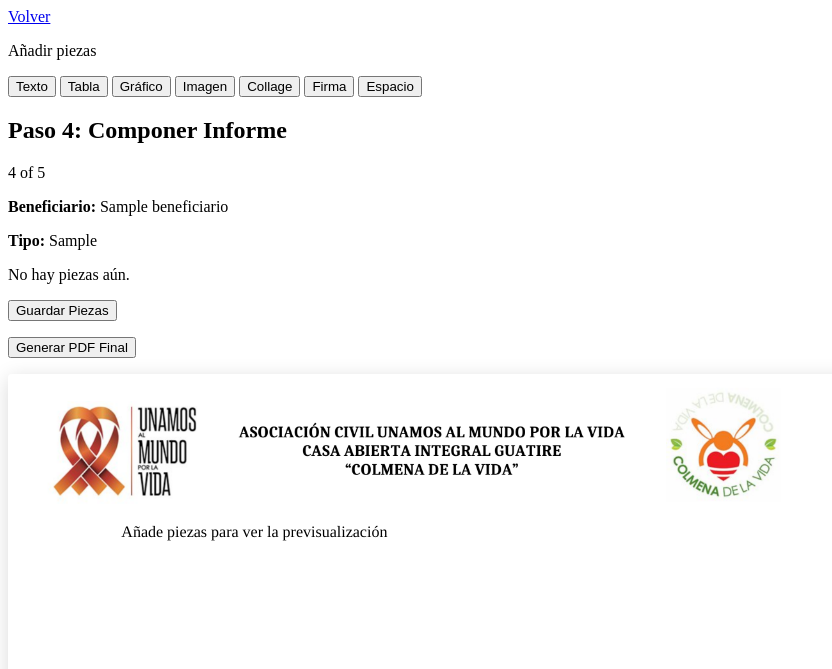
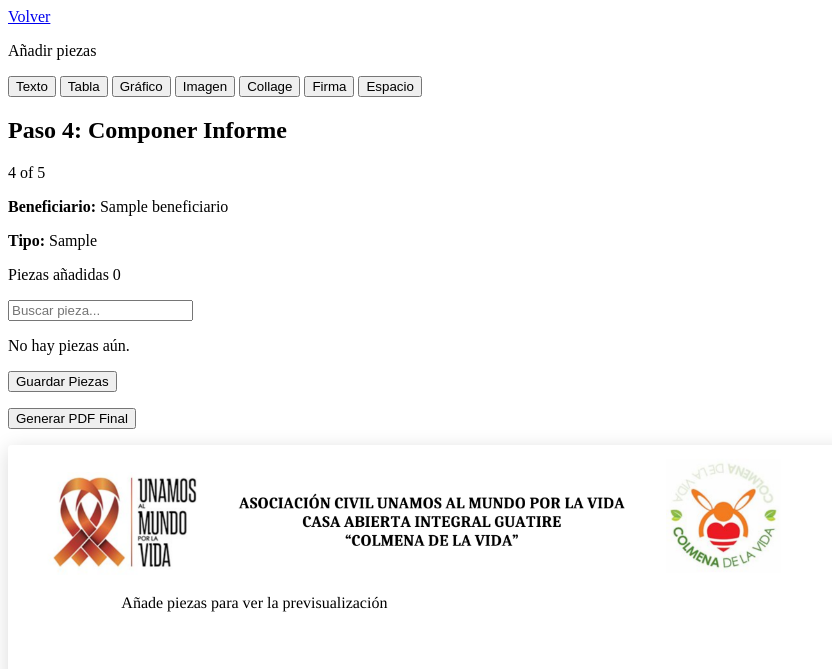
Before and after one commit to fernandorodriguezrada/colmena, a PHP site: template app/views/paso4.php in a window 1280 px wide. Shown: the top 669 px of the page, without its empty margins (0-832 px from the left). Run offline with PHP 8.4, Linux system fonts and the light colour scheme; the template is opened without the code that fills it: most values are stand-ins (such as "Sample title", 1, 10 or a date in 2020).

Commit message:
fix: lista de piezas con buscador y scroll, piezas absolutas siempre visibles
- lista con altura maxima, scroll propio y buscador en vivo (tipo/resumen/detalle)
- resumen de texto sin HTML crudo (stripHtml) para que no rompan el layout
- truncate y min-w-0 para evitar desbordes horizontales
- posY de piezas nuevas limitado a 70% y clamp 0-90% al renderizar,
  evita que graficos/tablas queden fuera de la pagina del preview

```diff
--- a/app/views/paso4.php
+++ b/app/views/paso4.php
@@ -96,7 +96,7 @@
             </div>
         </div>
 
-        <div class="max-w-3xl bg-white p-8 rounded-2xl shadow-lg flex-1">
+        <div class="max-w-3xl bg-white p-8 rounded-2xl shadow-lg flex-1 min-w-0">
             <div class="flex justify-between items-center mb-6">
                 <h2 class="text-3xl font-bold text-verdeOscuro">Paso 4: Componer Informe</h2>
                 <span class="bg-naranja text-white px-4 py-1 rounded-full font-bold">4 of 5</span>
@@ -122,7 +122,15 @@
             </a>
             <?php endif; ?>
 
-            <div id="lista-piezas" class="space-y-3 mb-4">
+            <div class="flex items-center gap-3 mb-3">
+                <p class="text-lg font-bold text-gray-700">Piezas añadidas <span id="piezas-count" class="bg-naranja text-white px-2 py-0.5 rounded-full text-sm align-middle">0</span></p>
+                <div class="flex-1"></div>
+                <div class="relative">
+                    <i class="fa-solid fa-magnifying-glass absolute left-3 top-1/2 -translate-y-1/2 text-gray-400 text-sm"></i>
+                    <input type="text" id="buscar-pieza" placeholder="Buscar pieza..." class="w-52 pl-8 pr-3 py-2 border-2 border-gray-300 rounded-lg text-sm focus:border-naranja focus:outline-none">
+                </div>
+            </div>
+            <div id="lista-piezas" class="space-y-3 max-h-80 overflow-y-auto pr-1 mb-4">
                 <div class="text-center py-8 bg-gray-50 rounded-xl border-2 border-dashed border-gray-300">
                     <i class="fa-solid fa-puzzle-piece text-4xl text-gray-300 mb-2 block"></i>
                     <p class="text-lg text-gray-500">No hay piezas aún.</p>
@@ -453,23 +461,43 @@ function renderPaletaColores() {
 function renderLista() {
     const lista = document.getElementById('lista-piezas');
     const piezas = JSON.parse(piezasInput.value || '[]');
+    const countEl = document.getElementById('piezas-count');
+    const filtro = ((document.getElementById('buscar-pieza') || {}).value || '').trim().toLowerCase();
+
     if (piezas.length === 0) {
         lista.innerHTML = '<div class="text-center py-12 bg-gray-50 rounded-xl border-2 border-dashed border-gray-300"><i class="fa-solid fa-puzzle-piece text-5xl text-gray-300 mb-3 block"></i><p class="text-xl text-gray-500 mb-4">No hay piezas aún. Añade la primera pieza abajo.</p></div>';
+        if (countEl) countEl.textContent = '0';
         renderPDFPreview();
         return;
     }
+
+    const visibles = piezas
+        .map((p, i) => ({ p, i }))
+        .filter(({ p }) => !filtro ||
+            p.type.toLowerCase().includes(filtro) ||
+            getResumen(p).toLowerCase().includes(filtro) ||
+            getDetalle(p).toLowerCase().includes(filtro));
+
+    if (countEl) countEl.textContent = filtro ? visibles.length + ' de ' + piezas.length : String(piezas.length);
+
+    if (visibles.length === 0) {
+        lista.innerHTML = '<div class="text-center py-12 bg-gray-50 rounded-xl border-2 border-dashed border-gray-300"><i class="fa-solid fa-magnifying-glass text-5xl text-gray-300 mb-3 block"></i><p class="text-xl text-gray-500">Sin resultados para "<span class="font-bold">' + escHtml(filtro) + '</span>".</p></div>';
+        renderPDFPreview();
+        return;
+    }
+
     const typeColors = { text: 'border-l-naranja', table: 'border-l-verdeClaro', chart: 'border-l-azul', image: 'border-l-morado', collage: 'border-l-rosa', firma: 'border-l-verdeOscuro', espacio: 'border-l-gray-500' };
-    lista.innerHTML = piezas.map((p, i) => `
+    lista.innerHTML = visibles.map(({ p, i }) => `
         <div class="pieza-item bg-white border-2 border-gray-200 border-l-8 ${typeColors[p.type] || 'border-l-naranja'} rounded-xl shadow-md p-4 flex items-center gap-4 hover:shadow-lg hover:-translate-y-0.5 transition-all duration-200" data-idx="${i}">
-            <span class="text-gray-400 text-2xl cursor-move select-none" title="Arrastrar">⋮⋮</span>
-            <div class="flex-1">
-                <div class="flex items-center gap-2">
-                    <span class="bg-naranja text-white px-2 py-1 rounded text-sm font-bold">${p.type.charAt(0).toUpperCase() + p.type.slice(1)}</span>
-                    <span class="text-gray-700 font-medium">${getResumen(p)}</span>
+            <span class="text-gray-400 text-2xl cursor-move select-none flex-shrink-0" title="Arrastrar">⋮⋮</span>
+            <div class="flex-1 min-w-0">
+                <div class="flex items-center gap-2 min-w-0">
+                    <span class="bg-naranja text-white px-2 py-1 rounded text-sm font-bold flex-shrink-0">${p.type.charAt(0).toUpperCase() + p.type.slice(1)}</span>
+                    <span class="text-gray-700 font-medium truncate">${getResumen(p)}</span>
                 </div>
-                <div class="text-xs text-gray-400 mt-1">${getDetalle(p)}</div>
+                <div class="text-xs text-gray-400 mt-1 truncate">${getDetalle(p)}</div>
             </div>
-            <div class="flex items-center gap-2">
+            <div class="flex items-center gap-2 flex-shrink-0">
                 <button type="button" class="btn-editar bg-verdeClaro hover:bg-green-600 text-white px-4 py-2 rounded-xl text-sm font-bold shadow border-b-4 border-green-700 transition-all hover:brightness-110" data-idx="${i}">Editar</button>
                 <button type="button" class="btn-eliminar bg-red-500 hover:bg-red-600 text-white px-4 py-2 rounded-xl text-sm font-bold shadow border-b-4 border-red-700 transition-all hover:brightness-110" data-idx="${i}">Eliminar</button>
             </div>
@@ -574,7 +602,7 @@ function renderPiezaPreview(p, idx) {
             inner = '';
     }
     var px = p.posX !== undefined ? p.posX : 5;
-    var py = p.posY !== undefined ? p.posY : 10;
+    var py = p.posY !== undefined ? Math.min(Math.max(p.posY, 0), 90) : 10;
     var pw = p.width || 90;
     return '<div class="pieza-draggable" data-idx="' + idx + '" style="left:' + px + '%; top:' + py + '%; width:' + pw + '%"><span class="drag-label">' + p.type + '</span>' + inner + '</div>';
 }
@@ -639,8 +667,18 @@ function escHtml(str) {
     return String(str).replace(/&/g, '&amp;').replace(/</g, '&lt;').replace(/>/g, '&gt;').replace(/"/g, '&quot;');
 }
 
+function stripHtml(html) {
+    if (!html) return '';
+    var div = document.createElement('div');
+    div.innerHTML = String(html);
+    return div.textContent || '';
+}
+
 function getResumen(p) {
-    if (p.type === 'text') return p.content?.slice(0, 50) + '...';
+    if (p.type === 'text') {
+        var txt = stripHtml(p.content).replace(/\s+/g, ' ').trim();
+        return txt ? txt.slice(0, 50) + (txt.length > 50 ? '…' : '') : 'Texto vacío';
+    }
     if (p.type === 'table') return `${(p.headers?.split(',').length || 0)} columnas × ${(p.rows?.split('\n').length || 0)} filas`;
     if (p.type === 'chart') {
         var cfg = p.config || {};
@@ -883,6 +921,9 @@ document.addEventListener('DOMContentLoaded', function() {
     renderLista();
     renderPaletaColores();
 
+    const buscarPieza = document.getElementById('buscar-pieza');
+    if (buscarPieza) buscarPieza.addEventListener('input', renderLista);
+
     document.getElementById('btn-cancelar').addEventListener('click', closeModal);
     document.getElementById('btn-guardar-piezas').addEventListener('click', function() {
         document.getElementById('piezas-json-guardar').value = document.getElementById('piezas-json').value;
@@ -956,13 +997,13 @@ document.addEventListener('DOMContentLoaded', function() {
     let piezas = JSON.parse(piezasInput.value || '[]');
     if (idx !== '' && piezas[idx]) {
         pieza.posX = piezas[idx].posX !== undefined ? piezas[idx].posX : defaultX;
-        pieza.posY = piezas[idx].posY !== undefined ? piezas[idx].posY : 10 + piezas.length * 18;
+        pieza.posY = piezas[idx].posY !== undefined ? piezas[idx].posY : Math.min(70, 10 + piezas.length * 18);
         pieza.width = piezas[idx].width || defaultW;
         piezas[idx] = pieza;
     } else {
         pieza.posX = defaultX;
         const pCount = piezas.length;
-        pieza.posY = 10 + pCount * 18;
+        pieza.posY = Math.min(70, 10 + pCount * 18);
         pieza.width = defaultW;
         piezas.push(pieza);
     }
```
